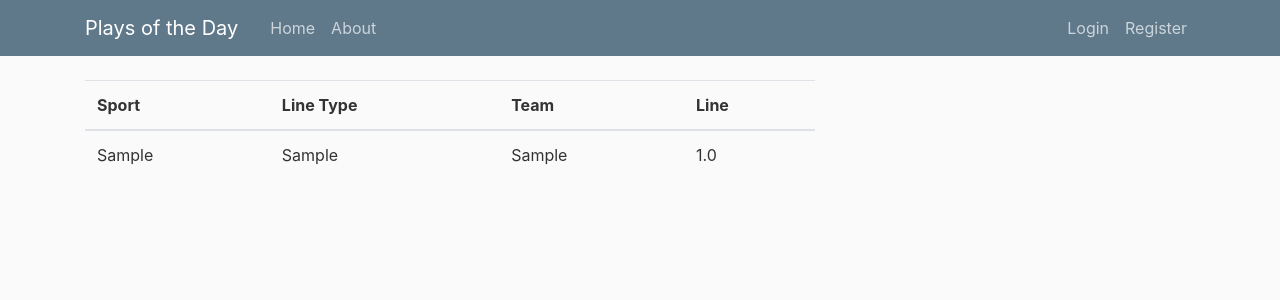
After one commit to brelyt45/pod, a Flask app: template pod/templates/account.html in a window 1280 px wide. The commit adds this page. Shown: the top 300 px of the page. Run offline with Flask 2, Linux system fonts and the light colour scheme; data comes from the database, SQL or seed files in the repository; both versions use the stored data as it was after the commit; tables that the repository leaves empty hold one stand-in row (values such as "Sample post"); the template is opened without the code that fills it: values that come from a table or form of the project are taken from there, most other values are stand-ins (such as "Sample title", 1, 10 or a date in 2020); some libraries are stand-ins or nearby versions.

Commit message:
Added account page, may have bugs

```diff
--- a/pod/__init__.py
+++ b/pod/__init__.py
@@ -1,7 +1,6 @@
 from flask import Flask
 from flask_sqlalchemy import SQLAlchemy
 from flask_login import LoginManager
-
 
 db = SQLAlchemy()
 login_manager = LoginManager()
@@ -16,15 +15,14 @@ def create_app():
     app.config['SECRET_KEY'] = 'RANDOMSTRING'
     app.jinja_env.trim_blocks = True
     app.jinja_env.lstrip_blocks = True
+    app.jinja_env.add_extension('jinja2.ext.do')
 
     db.init_app(app)
     login_manager.init_app(app)
 
     from pod.users.routes import users
     from pod.picks.routes import picks
-    # from pod.main.routes import main
     app.register_blueprint(users)
     app.register_blueprint(picks)
-    # app.register_blueprint(main)
 
     return app
--- a/pod/models.py
+++ b/pod/models.py
@@ -13,7 +13,7 @@ class User(db.Model, UserMixin):
     firstname = db.Column(db.String(30), nullable=False)
     lastname = db.Column(db.String(30), nullable=False)
     email = db.Column(db.String(120), nullable=False, unique=True)
-    picks = db.relationship('Pick', backref='userobj', lazy=True)
+    picks = db.relationship('Pick', backref='userobj', lazy=False)
 
     def __repr__(self):
         return f"User('{self.firstname}','{self.lastname}','{self.email}')"
@@ -38,4 +38,4 @@ class Pick(db.Model):
 
 class Parlay(db.Model):
     id = db.Column(db.Integer, primary_key=True)
-    picks = db.relationship('Pick', backref='parlayobj', lazy=True)
+    picks = db.relationship('Pick', backref='parlayobj', lazy=False)
--- /dev/null
+++ b/pod/templates/account.html
@@ -0,0 +1,56 @@
+{% extends "layout.html" %}
+{% block content %}
+<div class="table-responsive">
+  <table class="table">
+    <thead>
+      <th scope="col">Sport</th>
+      <th scope="col">Line Type</th>
+      <th scope="col">Team</th>
+      <th scope="col">Line</th>
+    </thead>
+      {% set skip_list = [] %}
+      {% for pick in picks %}
+        {# If we have already seen this pick from another member of the parlay, don't print it #}
+        {% if pick.parlay_id in skip_list %}
+        {# Do nothing #}
+        {% else %}
+          {# If it's not a parlayed pick print it normally #}
+          {% if pick.parlay_id == None %}
+            <tr>
+              <td>{{pick.sport}}</td>
+              <td>{{pick.linetype}}</td>
+              <td>{{pick.team}}</td>
+              <td>{{pick.line}}</td>
+            </tr>
+          {# Else, print out the paylayed pick and add the other members to the skip_list #}
+          {% else %}
+          <tr>
+            <td>
+              {% for parpick in pick.parlayobj.picks %}
+                <div>{{parpick.sport}}</div>
+                {% do skip_list.append(parpick.id) %}
+              {% endfor %}
+            </td>
+            <td>
+              {% for parpick in pick.parlayobj.picks %}
+                <div>{{parpick.linetype}}</div>
+              {% endfor %}
+            </td>
+            <td>
+              {% for parpick in pick.parlayobj.picks %}
+                <div>{{parpick.team}}</div>
+              {% endfor %}
+            </td>
+            <td>
+              {% for parpick in pick.parlayobj.picks %}
+                <div>{{parpick.line}}</div>
+              {% endfor %}
+            </td>
+          </tr>
+          {% endif %}
+        {% endif %}
+      {% endfor %}
+  </table>
+</div>
+
+{% endblock content %}
--- a/pod/templates/layout.html
+++ b/pod/templates/layout.html
@@ -34,7 +34,7 @@
             <!-- Navbar Right Side -->
             <div class="navbar-nav">
             {% if current_user.is_authenticated%}
-              <a class="nav-item nav-link" href="#">My Picks</a>
+              <a class="nav-item nav-link" href="{{ url_for('users.account') }}">My Picks</a>
               <a class="nav-item nav-link" href="{{ url_for('users.logout') }}">Logout</a>
             {% else%}
               <a class="nav-item nav-link" href="{{url_for('users.login')}}">Login</a>
```
Also changed, not shown: pod/users/routes.py (+9 -1 lines), pod/site.db.
